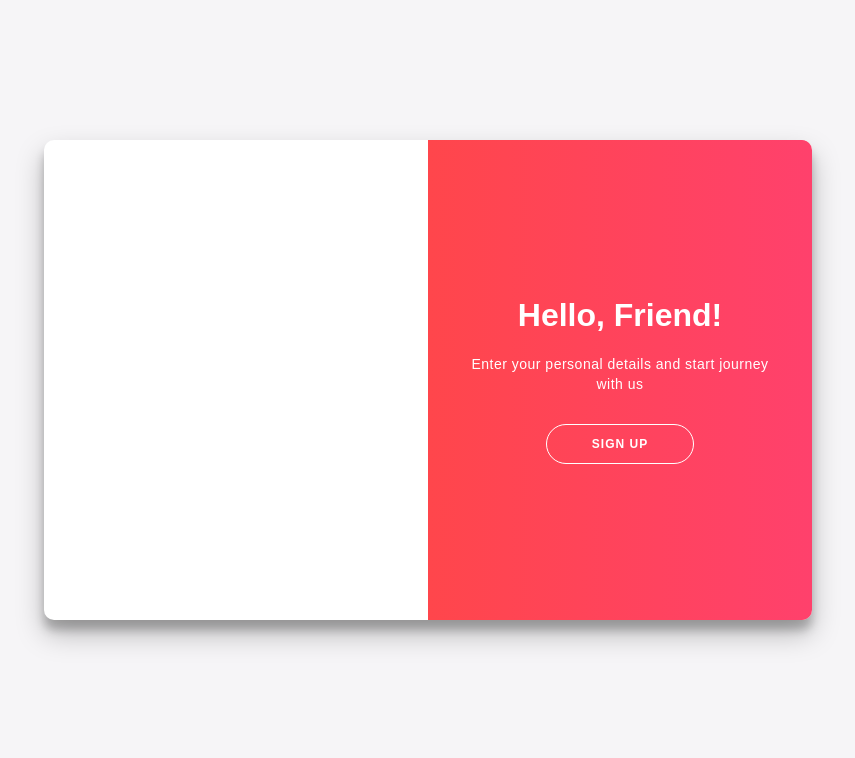
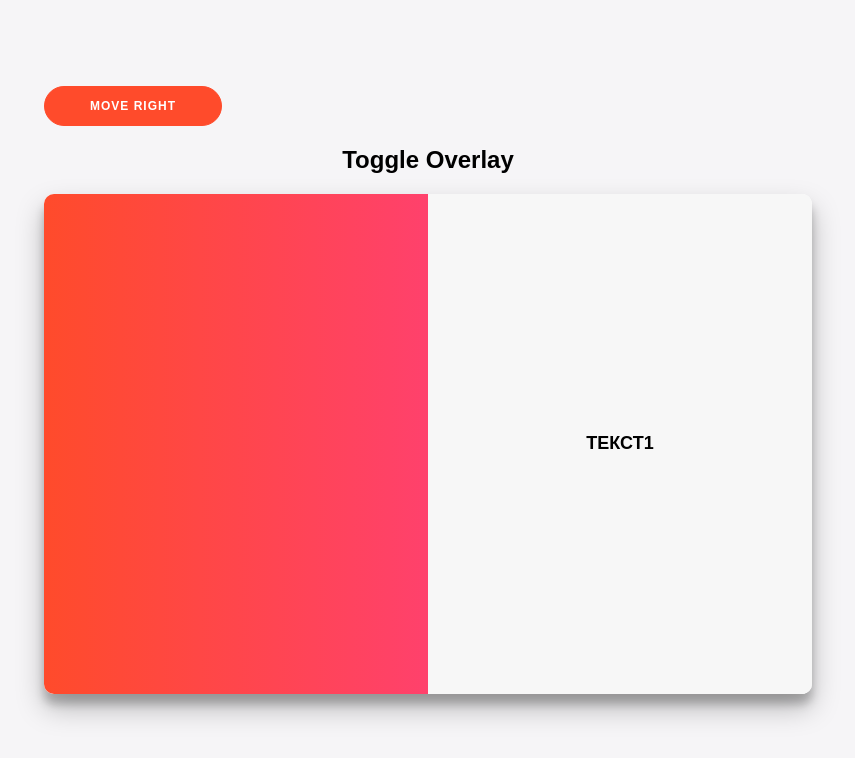
Before and after one commit to stepan-tsiolkovskiy/react-nest-auth, a React (Vite) app in the folder client/: page /auth in a window 1280 px wide. Shown: the top 758 px of the page, without its empty margins (212-1067 px from the left). Built offline with nearby package versions, Linux system fonts and the light colour scheme.

Commit message:
updated basic functionality

```diff
--- a/client/src/modules/auth/components/Overlay/Overlay.tsx
+++ b/client/src/modules/auth/components/Overlay/Overlay.tsx
@@ -1,53 +1,38 @@
 import { ReactNode, useState } from "react";
-import { AuthEmum } from "../../types/auth.enum";
 import "./index.css";
+import SignUp from "../../pages/SignUp";
+import SignIn from "../../pages/SignIn";
 
 interface OverlayProps {
   children: ReactNode;
 }
 
 const Overlay = ({ children }: OverlayProps) => {
-  const [activeTypeOfAuth, setActiveTypeOfAuth] = useState(AuthEmum.SIGN_IN);
+  const [isLeft, setIsLeft] = useState(false);
 
-  const handleOnClick = (value: AuthEmum) => {
-    if (value !== activeTypeOfAuth) {
-      setActiveTypeOfAuth(value);
-      return;
-    }
+  const handleToggle = () => {
+    setIsLeft(!isLeft);
   };
-  const containerClass =
-    "container " +
-    (activeTypeOfAuth === AuthEmum.SIGN_UP ? "right-panel-active" : "");
+
+  const overlayClass = `overlay ${isLeft ? "move-right" : "move-left"}`;
+  const leftText = isLeft ? "ТЕКСТ4" : "ТЕКСТ2";
+  const rightText = isLeft ? "ТЕКСТ3" : "ТЕКСТ1";
 
   return (
-    <div className={containerClass} id="container">
-      {children}
-      <div className="overlay-container">
-        <div className="overlay">
-          <div className="overlay-panel overlay-left">
-            <h1>Welcome Back!</h1>
-            <p>
-              To keep connected with us please login with your personal info
-            </p>
-            <button
-              className="ghost"
-              id={AuthEmum.SIGN_IN}
-              onClick={() => handleOnClick(AuthEmum.SIGN_IN)}
-            >
-              Sign In
-            </button>
+    <div className="App2">
+      <div className="buttons">
+        <button onClick={handleToggle}>
+          {isLeft ? "Move Left" : "Move Right"}
+        </button>
+      </div>
+      <h2>Toggle Overlay</h2>
+      <div className="container">
+        <div className="text-container">
+          <div className="left-text">
+            {!isLeft ? <RightSideDesc /> : <SignIn />}
           </div>
-          <div className="overlay-panel overlay-right">
-            <h1>Hello, Friend!</h1>
-            <p>Enter your personal details and start journey with us</p>
-            <button
-              className="ghost "
-              id={AuthEmum.SIGN_UP}
-              onClick={() => handleOnClick(AuthEmum.SIGN_UP)}
-            >
-              Sign Up
-            </button>
-          </div>
+          <div className={overlayClass}></div>
+          <div className="right-text">{rightText}</div>
         </div>
       </div>
     </div>
@@ -55,3 +40,7 @@ const Overlay = ({ children }: OverlayProps) => {
 };
 
 export default Overlay;
+
+const RightSideDesc = () => {
+  return <>RIGHTSIDEDESC</>;
+};
--- a/client/src/modules/auth/components/Overlay/index.css
+++ b/client/src/modules/auth/components/Overlay/index.css
@@ -1,17 +1,5 @@
-h1 {
-  font-weight: bold;
-  margin: 0;
-}
-
-p {
-  font-size: 14px;
-  font-weight: 100;
-  line-height: 20px;
-  letter-spacing: 0.5px;
-  margin: 20px 0 30px;
-}
-
 .container {
+  position: relative;
   background-color: #fff;
   border-radius: 10px;
   box-shadow: 0 14px 28px rgba(0, 0, 0, 0.25), 0 10px 10px rgba(0, 0, 0, 0.22);
@@ -19,97 +7,65 @@ p {
   overflow: hidden;
   width: 768px;
   max-width: 100%;
-  min-height: 480px;
+  height: 500px;
 }
 
-.overlay-container {
-  position: absolute;
-  top: 0;
-  left: 50%;
+.text-container {
+  position: relative;
+  width: 100%;
+  height: 100%;
+  display: flex;
+}
+
+.left-text,
+.right-text {
+  display: flex;
+  align-items: center;
+  justify-content: center;
   width: 50%;
-  height: 100%;
-  overflow: hidden;
-  transition: transform 0.6s ease-in-out;
-  z-index: 100;
+  font-size: 18px;
+  font-weight: bold;
+  background-color: #f7f7f7;
+}
+
+.content {
+  z-index: 3;
+  color: white;
 }
 
 .overlay {
+  position: absolute;
+  width: 50%;
+  height: 100%;
   background: #ff416c;
   background: -webkit-linear-gradient(to right, #ff4b2b, #ff416c);
   background: linear-gradient(to right, #ff4b2b, #ff416c);
-  background-repeat: no-repeat;
-  background-size: cover;
-  background-position: 0 0;
-  color: #ffffff;
-  position: relative;
-  left: -100%;
-  height: 100%;
-  width: 200%;
-  transform: translateX(0);
   transition: transform 0.6s ease-in-out;
 }
 
-.overlay-panel {
-  position: absolute;
-  display: flex;
-  align-items: center;
-  justify-content: center;
-  flex-direction: column;
-  padding: 0 40px;
-  text-align: center;
-  top: 0;
-  height: 100%;
-  width: 50%;
-  transform: translateX(0);
-  transition: transform 0.6s ease-in-out;
-}
-
-.overlay-left {
-  transform: translateX(-20%);
-}
-
-.container.right-panel-active .overlay-container {
-  transform: translateX(-100%);
-}
-
-.container.right-panel-active .overlay {
-  transform: translateX(50%);
-}
-
-.container.right-panel-active .overlay-left {
+.move-left {
   transform: translateX(0);
 }
 
-.overlay-right {
-  right: 0;
-  transform: translateX(0);
+.move-right {
+  transform: translateX(100%);
 }
 
-.container.right-panel-active .overlay-right {
-  transform: translateX(20%);
+.buttons {
+  margin-top: 20px;
 }
 
-.container.right-panel-active .sign-up-container {
-  transform: translateX(100%);
-  opacity: 1;
-  z-index: 5;
-  animation: show 0.6s;
+button {
+  padding: 10px 20px;
+  font-size: 16px;
+  cursor: pointer;
+  border: none;
+  background-color: #ff416c;
+  color: white;
+  border-radius: 5px;
+  transition: background-color 0.3s;
 }
 
-@keyframes show {
-  0%,
-  49.99% {
-    opacity: 0;
-    z-index: 1;
-  }
-
-  50%,
-  100% {
-    opacity: 1;
-    z-index: 5;
-  }
+button:hover {
+  background-color: #ff4b2b;
 }
-
-.container.right-panel-active .sign-in-container {
-  transform: translateX(100%);
-}
--- /dev/null
+++ b/client/src/modules/auth/context/AuthContext.tsx
@@ -0,0 +1,32 @@
+import { createContext } from "react";
+import { AuthEmum } from "../types/auth.enum";
+
+interface AuthState {
+  activeTab: AuthEmum;
+}
+
+type AuthAction = { type: "SET_ACTIVE_TAB"; payload: AuthEmum };
+
+export const initialState: AuthState = {
+  activeTab: AuthEmum.SIGN_IN,
+};
+
+export const authReducer = (
+  state: AuthState,
+  action: AuthAction
+): AuthState => {
+  switch (action.type) {
+    case "SET_ACTIVE_TAB":
+      return { ...state, activeTab: action.payload };
+    default:
+      return state;
+  }
+};
+
+export const AuthContext = createContext<{
+  state: AuthState;
+  dispatch: React.Dispatch<AuthAction>;
+}>({
+  state: initialState,
+  dispatch: () => null,
+});
--- /dev/null
+++ b/client/src/modules/auth/context/AuthContextProvider.tsx
@@ -0,0 +1,12 @@
+import { ReactNode, useReducer } from "react";
+import { AuthContext, authReducer, initialState } from "./AuthContext";
+
+export const AuthContextProvider = ({ children }: { children: ReactNode }) => {
+  const [state, dispatch] = useReducer(authReducer, initialState);
+
+  return (
+    <AuthContext.Provider value={{ state, dispatch }}>
+      {children}
+    </AuthContext.Provider>
+  );
+};
--- /dev/null
+++ b/client/src/modules/auth/context/hooks/useAuthState.ts
@@ -0,0 +1,10 @@
+import { useContext } from "react";
+import { AuthContext } from "../AuthContext";
+
+export const useAuthState = () => {
+  const context = useContext(AuthContext);
+  if (!context) {
+    throw new Error("useAuthState must be used within an AuthProvider");
+  }
+  return context.state;
+};
--- a/client/src/modules/auth/layout.tsx
+++ b/client/src/modules/auth/layout.tsx
@@ -1,5 +1,8 @@
 import { ReactNode } from "react";
 import Overlay from "./components/Overlay/Overlay";
+import AuthProvider from "./providers/AuthProvider";
+import SignIn from "./pages/SignIn";
+import SignUp from "./pages/SignUp";
 
 interface AuthLayoutProps {
   children: ReactNode;
@@ -7,9 +10,9 @@ interface AuthLayoutProps {
 
 const AuthLayout = ({ children }: AuthLayoutProps) => {
   return (
-    <>
-      <Overlay>{children}</Overlay>
-    </>
+    <AuthProvider>
+      <Overlay />
+    </AuthProvider>
   );
 };
 
--- a/client/src/modules/auth/page.tsx
+++ b/client/src/modules/auth/page.tsx
@@ -1,12 +1,20 @@
+import { useAuthState } from "./context/hooks/useAuthState";
 import AuthLayout from "./layout";
-import AuthRoutes from "./routes/AuthRoutes";
+import SignIn from "./pages/SignIn";
+import SignUp from "./pages/SignUp";
+import { AuthEmum } from "./types/auth.enum";
 
 const AuthPage = () => {
+  const { activeTab } = useAuthState();
+
+  console.log(`AuthPage==${activeTab}`);
   return (
     <AuthLayout>
-      <AuthRoutes />
+      {/* {activeTab === AuthEmum.SIGN_IN ? <SignIn /> : <SignUp />} */}
+      {/* <SignIn />
+      <SignUp /> */}
     </AuthLayout>
-  )
-}
+  );
+};
 
 export default AuthPage;
--- a/client/src/modules/auth/pages/SignUp.tsx
+++ b/client/src/modules/auth/pages/SignUp.tsx
@@ -1,5 +1,5 @@
 const SignUp = () => {
-  return <></>
-}
+  return <div style={{ color: "black" }}>SignUp</div>;
+};
 
 export default SignUp;
--- /dev/null
+++ b/client/src/modules/auth/providers/AuthProvider.tsx
@@ -0,0 +1,12 @@
+import { ReactNode } from "react";
+import { AuthContextProvider } from "../context/AuthContextProvider";
+
+type AuthProviderType = {
+  children: ReactNode;
+};
+
+const AuthProvider = ({ children }: AuthProviderType) => (
+  <AuthContextProvider>{children}</AuthContextProvider>
+);
+
+export default AuthProvider;
```
Also changed, not shown: client/src/modules/auth/context/hooks/useAuthDispatch.ts (added, +10 -0 lines), client/src/modules/auth/hooks/useChangeActiveTab.tsx (added, +14 -0 lines).
